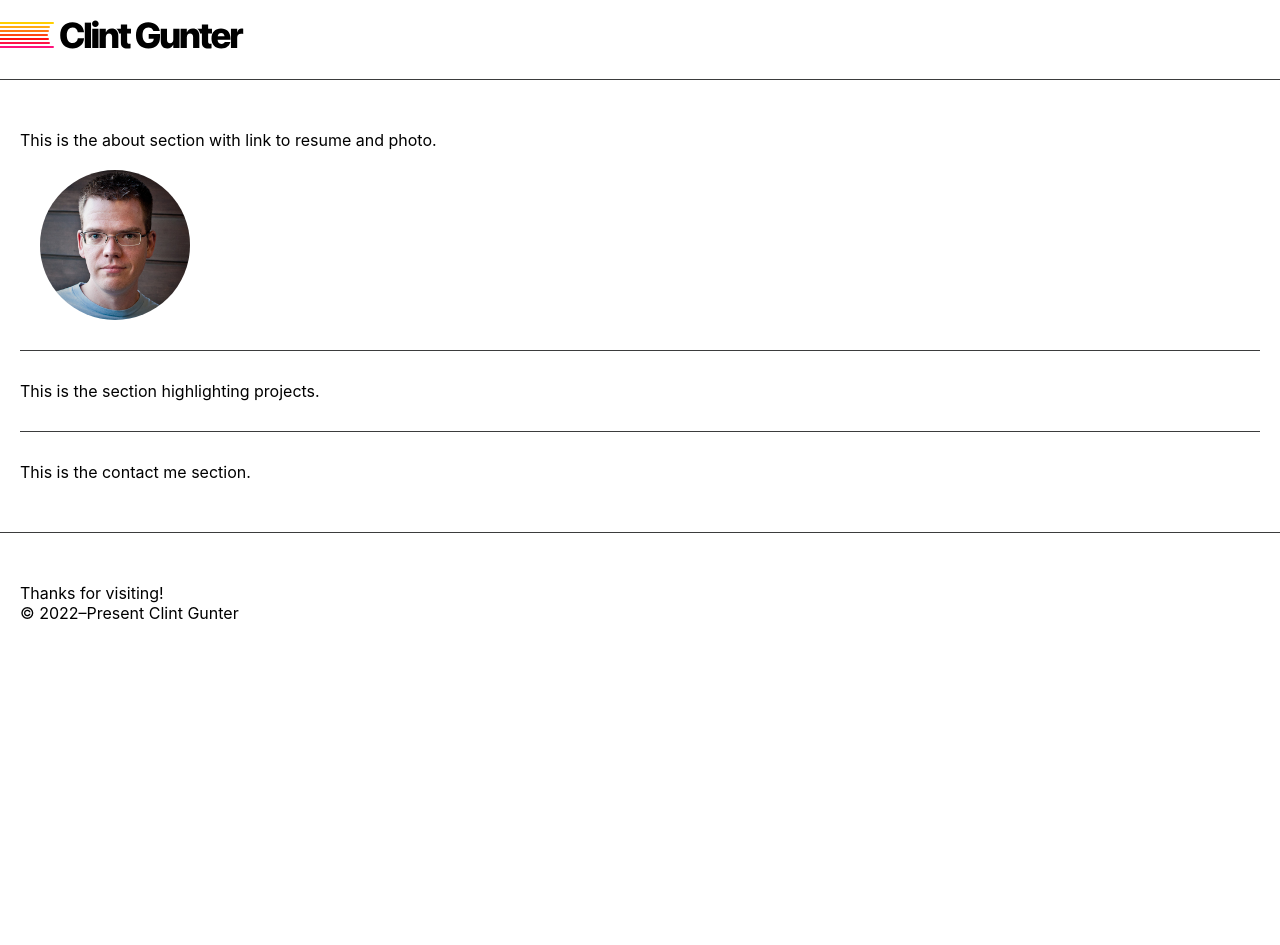
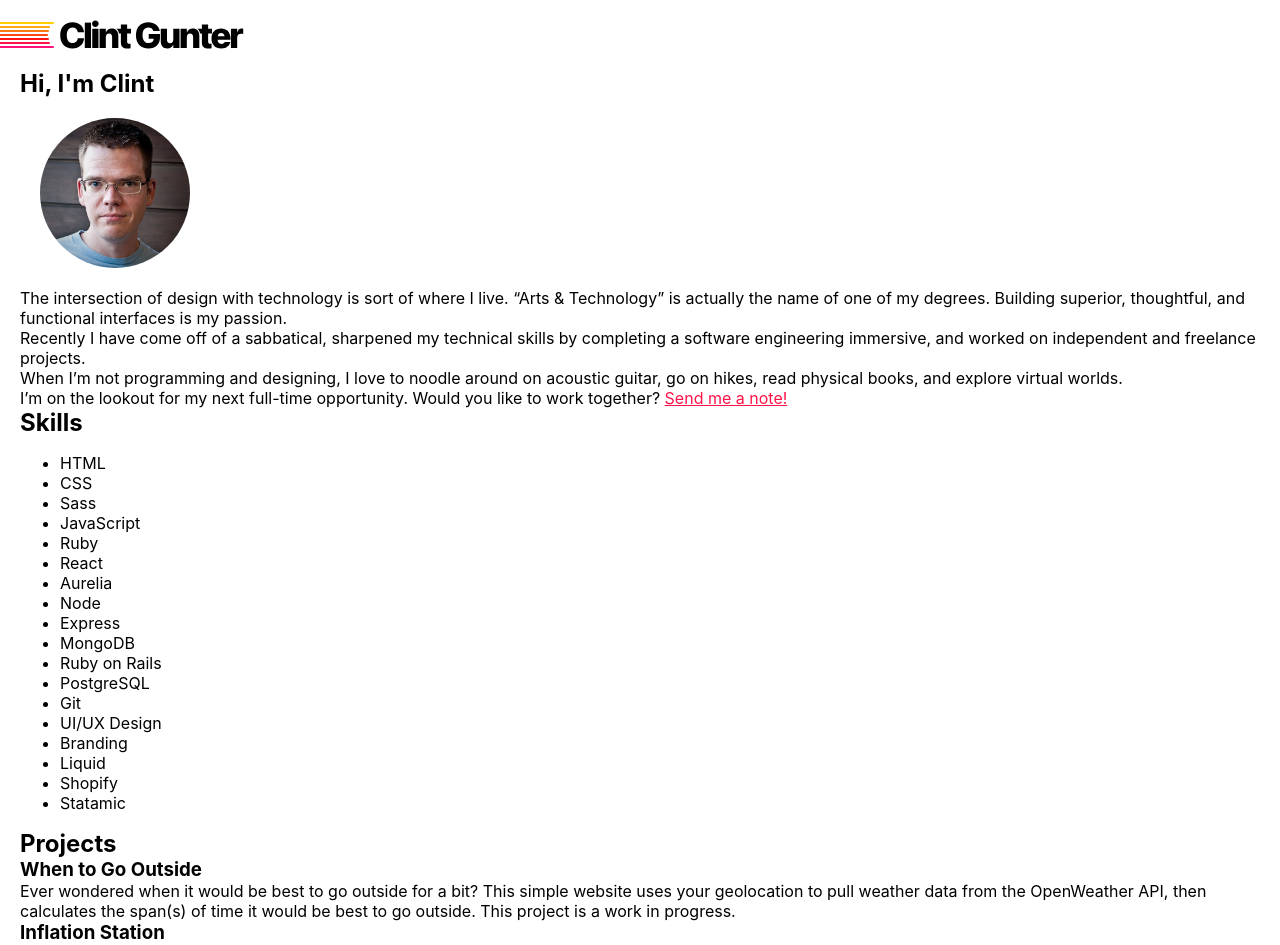
Before and after one commit to futureclint/clint, a React (Create React App) app: page / in a window 1280 px wide. Shown: the top 945 px of the page. Before the commit the page ends 800 px from the top, so only its background shows below. Built offline with nearby package versions, Linux system fonts and the light colour scheme.

Commit message:
Added content, fixed React errors

```diff
--- a/src/App.js
+++ /dev/null
@@ -1,50 +0,0 @@
-import logo from './images/clint-gunter.svg';
-import headshot from './images/clint-gunter-headshot.jpg';
-import './css/app.css';
-
-function App() {
-  return (
-    <div className="app-wrapper">
-      <div className="visually-hidden">
-        <h1>Clint Gunter</h1>
-      </div>
-      <header>
-        <div className="logo">
-          <div className="logo-lines">
-            <div className="logo-line-shape" id="line-1"></div>
-            <div className="logo-line-shape" id="line-2"></div>
-            <div className="logo-line-shape" id="line-3"></div>
-            <div className="logo-line-shape" id="line-4"></div>
-            <div className="logo-line-shape" id="line-5"></div>
-            <div className="logo-line-shape" id="line-6"></div>
-            <div className="logo-line-shape" id="line-7"></div>
-          </div>
-          <img className="logo-text" src={logo} alt="Clint Gunter" draggable="false" />
-        </div>
-      </header>
-      <hr />
-      <main>
-        <section className="about">
-          <p>This is the about section with link to resume and photo.</p>
-          <img className="headshot" src={headshot} alt="Photo of Clint Gunter" draggable="false" />
-        </section>
-        <hr />
-        <section className="projects">
-          <p>This is the section highlighting projects.</p>
-        </section>
-        <hr />
-        <section className="contact">
-          <p>This is the contact me section.</p>
-        </section>
-      </main>
-      <hr />
-      <footer>
-        <span>Thanks for visiting!</span>
-        <br />
-        <span>&copy; 2022&ndash;Present Clint Gunter</span>
-      </footer>
-    </div>
-  );
-}
-
-export default App;
--- /dev/null
+++ b/src/App.jsx
@@ -0,0 +1,97 @@
+import logo from './images/clint-gunter.svg';
+import headshot from './images/clint-gunter-headshot.jpg';
+import './css/app.css';
+import { Link } from "react-router-dom";
+
+function App() {
+  return (
+    <div className="app-wrapper">
+
+      {/* Hidden H1 */}
+      <div className="visually-hidden">
+        <h1>Clint Gunter</h1>
+      </div>
+
+      {/* Header */}
+      <header>
+        <div className="logo">
+          <div className="logo-lines">
+            <div className="logo-line-shape" id="line-1"></div>
+            <div className="logo-line-shape" id="line-2"></div>
+            <div className="logo-line-shape" id="line-3"></div>
+            <div className="logo-line-shape" id="line-4"></div>
+            <div className="logo-line-shape" id="line-5"></div>
+            <div className="logo-line-shape" id="line-6"></div>
+            <div className="logo-line-shape" id="line-7"></div>
+          </div>
+          <img className="logo-text" src={logo} alt="Clint Gunter" draggable="false" />
+        </div>
+      </header>
+      <main>
+
+        {/* About Section */}
+        <section className="about">
+          <h2>Hi, I'm Clint</h2>
+          <img className="headshot" src={headshot} alt="Clint Gunter" draggable="false" />
+          <p>The intersection of design with technology is sort of where I live. “Arts & Technology” is actually the name of one of my degrees. Building superior, thoughtful, and functional interfaces is my passion.</p>
+          <p>Recently I have come off of a sabbatical, sharpened my technical skills by completing a software engineering immersive, and worked on independent and freelance projects.</p>
+          <p>When I’m not programming and designing, I love to noodle around on acoustic guitar, go on hikes, read physical books, and explore virtual worlds.</p>
+          <p>I’m on the lookout for my next full-time opportunity. Would you like to work together? <a href="mailto:&#99;&#108;&#105;&#110;&#116;&#64;&#99;&#108;&#105;&#110;&#116;&#46;&#105;&#111;?subject=Let’s Work Together" target="_blank" rel="noreferrer">Send me a note!</a></p>
+        </section>
+
+        {/* Skills Section */}
+        <section className="skills">
+          <h2>Skills</h2>
+          <ul>
+            <li>HTML</li>
+            <li>CSS</li>
+            <li>Sass</li>
+            <li>JavaScript</li>
+            <li>Ruby</li>
+            <li>React</li>
+            <li>Aurelia</li>
+            <li>Node</li>
+            <li>Express</li>
+            <li>MongoDB</li>
+            <li>Ruby on Rails</li>
+            <li>PostgreSQL</li>
+            <li>Git</li>
+            <li>UI/UX Design</li>
+            <li>Branding</li>
+            <li>Liquid</li>
+            <li>Shopify</li>
+            <li>Statamic</li>
+          </ul>
+        </section>
+
+        {/* Projects Section */}
+        <section className="projects">
+          <h2>Projects</h2>
+          <section>
+            <h3>When to Go Outside</h3>
+            <p>Ever wondered when it would be best to go outside for a bit? This simple website uses your geolocation to pull weather data from the OpenWeather API, then calculates the span(s) of time it would be best to go outside. This project is a work in progress.</p>
+          </section>
+          <section>
+            <h3>Inflation Station</h3>
+            <p>Inflation calculators are mostly terrible, so I thought it would be fun to design my own. Drawing from a database of CPI date, it calculates the relative value of items, accounting for inflation. This project is a work in progress.</p>
+          </section>
+        </section>
+
+        {/* Contact Section */}
+        <section className="contact">
+          <h2>Contact</h2>
+          <p>I'd love to hear from you! The easiest way to contact me is to <a href="mailto:&#99;&#108;&#105;&#110;&#116;&#64;&#99;&#108;&#105;&#110;&#116;&#46;&#105;&#111;?subject=Let’s Work Together" target="_blank" rel="noreferrer">send me an email</a>. <i>Please note, I cannot respond to all email messages. I will respond to messages that are a good fit for my schedule and interests.</i></p>
+          <p>You can also <Link to="/files/clint-gunter-resume.pdf" target="_blank" download>download my resume</Link>, visit me on <a href="#" target="_blank" rel="noopener">GitHub</a>, or visit me on <a href="#" target="_blank" rel="noopener">LinkedIn</a>.</p>
+        </section>
+
+      </main>
+      <footer>
+        <span>Thanks for visiting!</span>
+        <br />
+        <span>&copy; 2022&ndash;Present Clint Gunter</span>
+      </footer>
+    </div>
+  );
+}
+
+export default App;
--- a/src/index.js
+++ b/src/index.js
@@ -3,11 +3,14 @@ import ReactDOM from 'react-dom/client';
 import './index.css';
 import App from './App';
 import reportWebVitals from './reportWebVitals';
+import { BrowserRouter as Router } from "react-router-dom";
 
 const root = ReactDOM.createRoot(document.getElementById('root'));
 root.render(
   <React.StrictMode>
-    <App />
+    <Router>
+      <App />
+    </Router>
   </React.StrictMode>
 );
 
```
